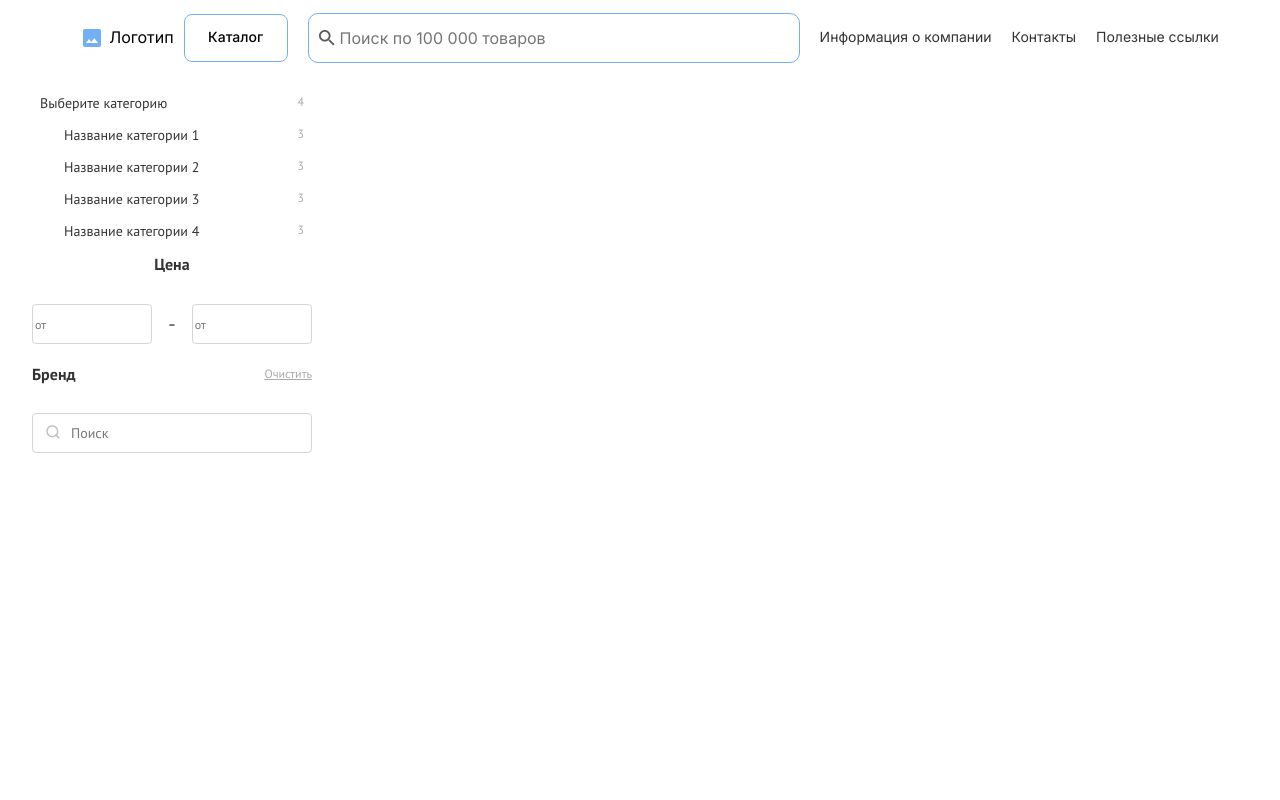
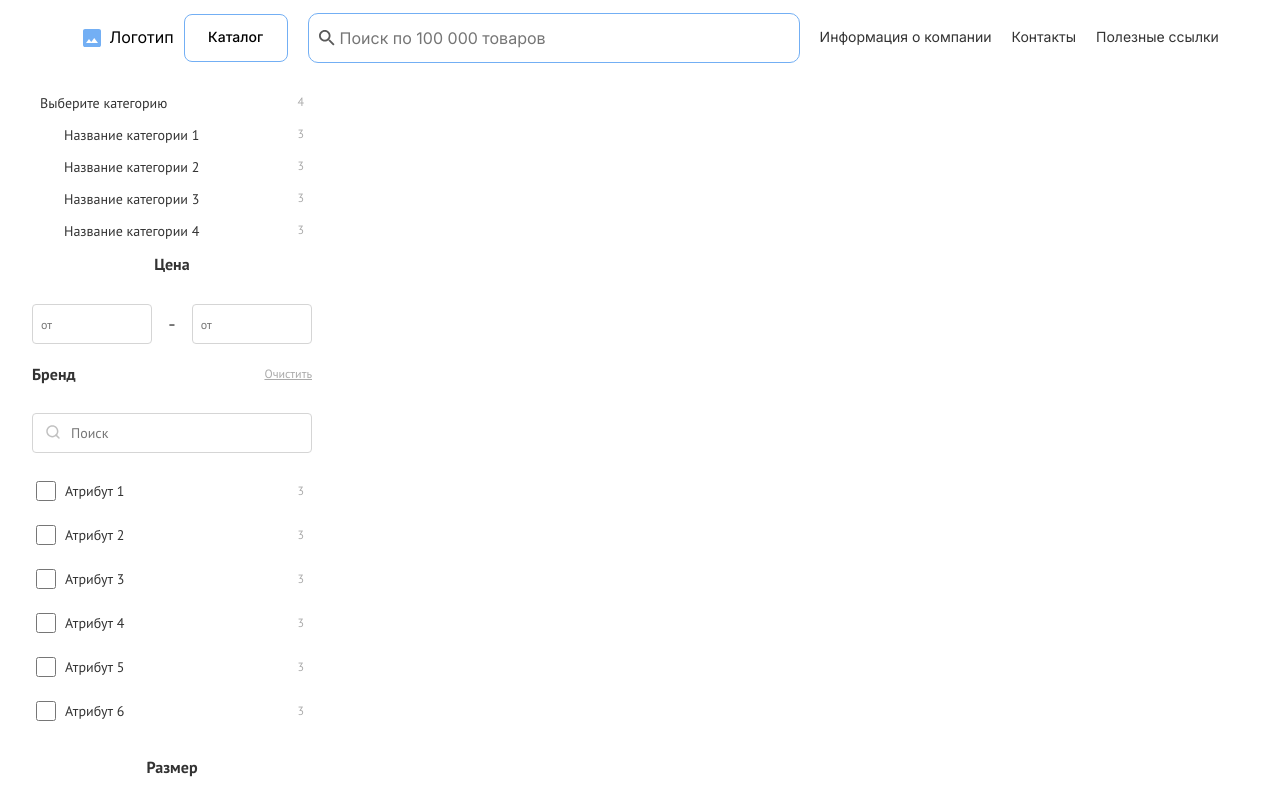
Before and after one commit to AAR89/diginetica-layout, a Vue app: page /#/ in a window 1280 px wide. Shown: the top 800 px of the page. Built offline with nearby package versions, Linux system fonts and the light colour scheme; the HTML template or start-up script is replaced by a standard one.

Commit message:
add FilterComp 1.2

```diff
--- a/src/App.vue
+++ b/src/App.vue
@@ -37,10 +37,13 @@ html {
   max-width: 1920px;
 }
 
+*::-webkit-scrollbar {
+  width: 3px;
+  border-radius: 10px;
+  background: #cbcbcb;
+}
+
 #app {
-  // text-align: center;
-  // border: solid 4px black;
-  // margin: 0rem 6.25rem 2.25rem 6.25rem;
   color: $color-font-main;
   font-family: Inter;
   font-size: 16px;
--- a/src/components/FilterComp.vue
+++ b/src/components/FilterComp.vue
@@ -70,6 +70,33 @@
         v-model="searchValue"
       />
     </div>
+    <section class="checkbox-section">
+      <div
+        class="filter-checkbox"
+        v-for="atribute in atributes"
+        :key="atribute.id"
+      >
+        <div class="filter-checkbox-block">
+          <input class="filter-checkbox-block-main" type="checkbox" />
+          <p class="filter-checkbox-block-title">{{ atribute }}</p>
+        </div>
+        <span class="filter-checkbox-quantity">{{ quntity }}</span>
+      </div>
+    </section>
+    <h3 class="filter-size-title">Размер</h3>
+    <section class="checkbox-section">
+      <div
+        class="filter-checkbox"
+        v-for="atribute in atributes"
+        :key="atribute.id"
+      >
+        <div class="filter-checkbox-block">
+          <input class="filter-checkbox-block-main" type="checkbox" />
+          <p class="filter-checkbox-block-title">{{ atribute }}</p>
+        </div>
+        <span class="filter-checkbox-quantity">{{ quntity }}</span>
+      </div>
+    </section>
   </section>
 </template>
 <!-- eslint-disable prettier/prettier -->
@@ -90,6 +117,17 @@ export default {
       priceFrom: null,
       priceTo: null,
       searchValue: null,
+      atributes: [
+        "Атрибут 1",
+        "Атрибут 2",
+        "Атрибут 3",
+        "Атрибут 4",
+        "Атрибут 5",
+        "Атрибут 6",
+        "Атрибут 7",
+        "Атрибут 8",
+        "Атрибут 9",
+      ],
     };
   },
   methods: {
@@ -201,6 +239,7 @@ export default {
       text-decoration-skip-ink: none;
       outline: none;
       height: 36px;
+      padding-left: 8px;
     }
   }
 
@@ -251,5 +290,66 @@ export default {
       outline: none;
     }
   }
+
+  .checkbox-section {
+    margin-top: 16px;
+    overflow-y: scroll;
+    overflow-x: hidden;
+    height: 260px;
+    width: 100%;
+    padding-right: 8px;
+  }
+
+  .filter-checkbox {
+    display: flex;
+    width: 100%;
+    align-items: center;
+    justify-content: space-between;
+
+    .filter-checkbox-block {
+      display: flex;
+      align-items: center;
+      gap: 6px;
+
+      .filter-checkbox-block-main {
+        width: 20px;
+        height: 20px;
+        border: 1px;
+        background: #7397f5;
+        border: 1px solid #7397f5;
+      }
+
+      .filter-checkbox-block-title {
+        font-family: PT Sans;
+        font-size: 14px;
+        font-weight: 400;
+        line-height: 16px;
+        text-align: left;
+        text-underline-position: from-font;
+        text-decoration-skip-ink: none;
+        color: #333333;
+      }
+    }
+
+    .filter-checkbox-quantity {
+      font-family: PT Sans;
+      font-size: 12px;
+      font-weight: 400;
+      line-height: 14px;
+      text-align: right;
+      text-underline-position: from-font;
+      text-decoration-skip-ink: none;
+      color: #aaaaaa;
+    }
+  }
+
+  .filter-size-title {
+    font-family: PT Sans;
+    font-size: 16px;
+    font-weight: 700;
+    line-height: 20px;
+    text-align: center;
+    margin-top: 28px;
+  }
 }
 </style>
```
